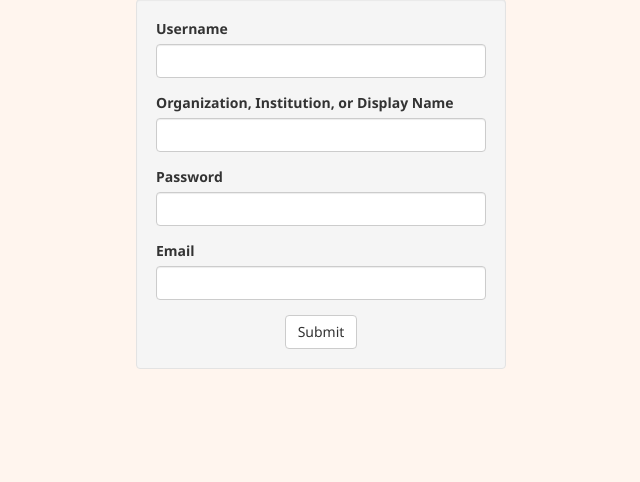
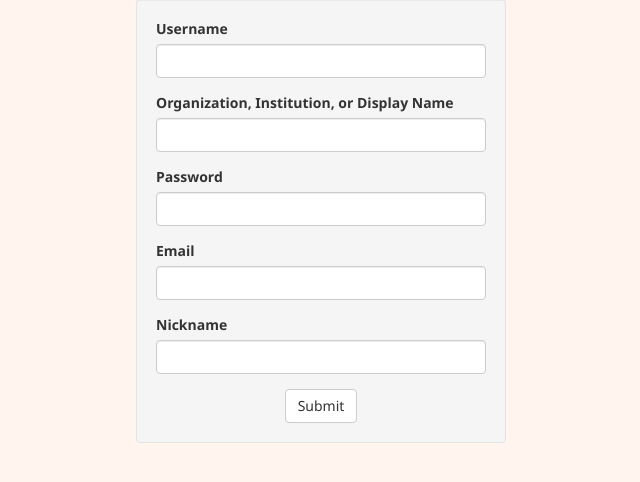
Before and after one commit to Ironarcher/Massinform.com, a Django app: page /register/ in a window 1280 px wide. Shown: the part 77-559 px from the top of the page, without its empty margins (319-959 px from the left). Run offline with Django 3.2, Linux system fonts and the light colour scheme; parts of the project's set-up code (start-up, migrations or seed data) failed here and were passed over; some libraries are stand-ins or nearby versions.

Commit message:
Worked on nickname features and better messaging

```diff
--- a/massinform/usermanage/models.py
+++ b/massinform/usermanage/models.py
@@ -6,6 +6,7 @@ from django.contrib.auth.models import User
 
 class UserProfile(models.Model):
 	user = models.OneToOneField(settings.AUTH_USER_MODEL, primary_key=True)
+	nickname = models.CharField(max_length=10)
 	contact_list_ids = models.TextField(default="[]")
 
 	def __unicode__ (self):
--- a/massinform/usermanage/templates/usermanage/register.html
+++ b/massinform/usermanage/templates/usermanage/register.html
@@ -59,6 +59,11 @@
         {% if "email_taken" in issues%}
             <div class="alert alert-warning">
                 <p class="text-center">This email is already being used.</p>
+            </div>
+        {% endif %}
+        {% if "nickname_length" in issues%}
+            <div class="alert alert-warning">
+                <p class="text-center">The nickname must be 1 to 10 characters.</p>
             </div>
         {% endif %}
 
@@ -130,6 +135,22 @@
                 {% endif %}
                 </div>
 
+                {% if "nickname_length" in issues %}
+                    <div class="form-group has-error has-feedback">
+                {% elif not first %}
+                    <div class="form-group has-success has-feedback">
+                {% else %}
+                    <div class="form-group">
+                {% endif %}
+                    <label for="nickname">Nickname</label>
+                    <input type="text" class="form-control" id="nickname" name="nickname" value="{{ nickname_init }}">
+                {% if "nickname_length" in issues %}
+                    <span class="glyphicon glyphicon-remove form-control-feedback"></span>
+                {% elif not first %}
+                    <span class="glyphicon glyphicon-ok form-control-feedback"></span>
+                {% endif %}
+                </div>
+
                 <div class="centered">
                     <button type="submit" value="login" class="btn btn-default">Submit</button>
                 </div>
--- a/massinform/usermanage/views.py
+++ b/massinform/usermanage/views.py
@@ -55,13 +55,14 @@ def logout_view(request):
 
 def register_view(request):
 	issues = []
-	username = firstname = lastname = password = email = ""
+	username = firstname = lastname = password = email = nickname = ""
 	if request.method == "POST":
 		first = False
 		username = request.POST['username']
 		password = request.POST['password']
 		firstname = request.POST['displayname']
 		email = request.POST['email']
+		nickname = request.POST['nickname']
 		if len(username) < 4 or len(username) > 50:
 			#Username must be 4-50 characters long
 			issues.append("username_length")
@@ -86,6 +87,9 @@ def register_view(request):
 		if check_email_exists(email):
 			#Email is already being used
 			issues.append("email_taken")
+		if len(nickname) < 1 or len(nickname) > 10:
+			#Nickname must bee 1-10 characters long
+			issues.append("nickname_length")
 
 		#Sign the user up
 		if len(issues) == 0:
@@ -94,6 +98,7 @@ def register_view(request):
 				user.first_name = firstname
 			userp = user.profile
 			userp.contact_list_ids = "[]"
+			userp.nickname = nickname
 			userp.save()
 			print(user.profile.contact_list_ids)
 			#Authenticate and login user
@@ -115,7 +120,6 @@ def register_view(request):
 			return HttpResponseRedirect("/notify/")
 	else:
 		first = True
-	print(firstname)
 	context = {
 		"issues" : issues,
 		"first" : first,
@@ -123,6 +127,7 @@ def register_view(request):
 		"password_init" : password,
 		"displayname_init" : firstname,
 		"email_init" : email,
+		"nickname_init" : nickname
 	}
 	return render(request, 'usermanage/register.html', context)
 
```
Also changed, not shown: massinform/notify/templates/notify/notify.html (+3 -6 lines), massinform/notify/views.py (+15 -7 lines), massinform/db.sqlite3, massinform/usermanage/migrations/0013_userprofile_nickname.py (added).
